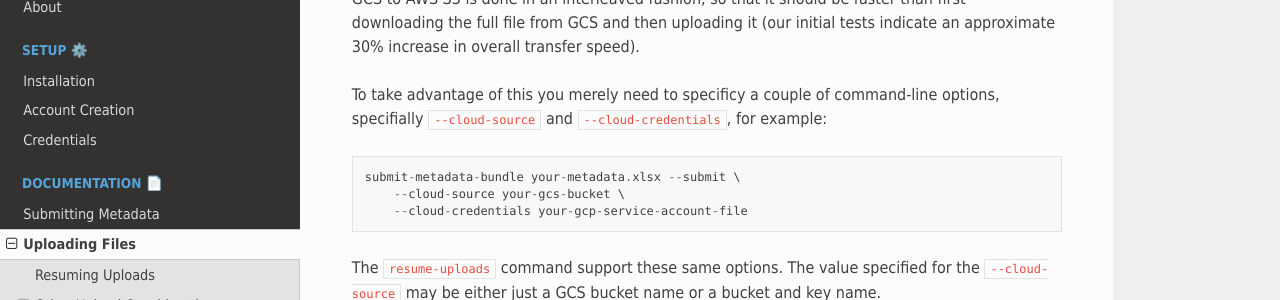
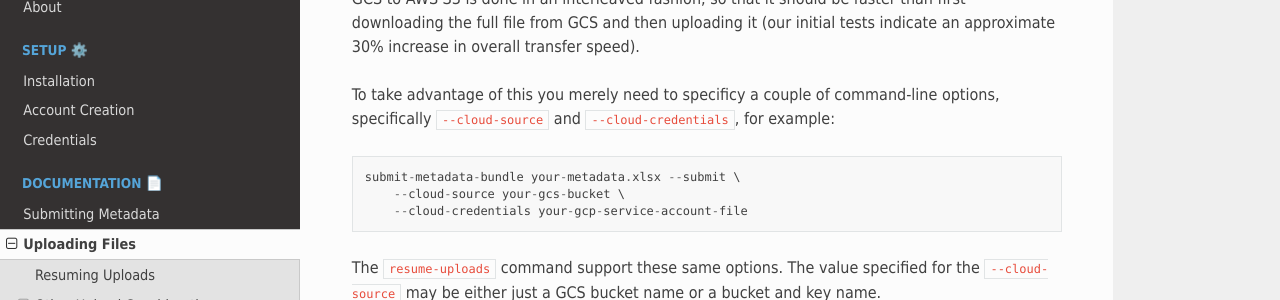
Before and after one commit to smaht-dac/submitr, a Sphinx documentation site: the page built from docs/source/uploading_files.rst, in a window 1280 px wide and 900 px high, scrolled down 2131 px. Shown: the part 175-475 px from the top of the window. Built offline with Sphinx 7.4.7 and the Read the Docs theme 2.0.0, drawn with Linux system fonts in a browser that asks for light colours; pages that are not in the unit, such as notebooks, are missing from menus.

```diff
--- a/docs/source/uploading_files.rst
+++ b/docs/source/uploading_files.rst
@@ -96,7 +96,7 @@ faster than first downloading the full file from GCS and then uploading it
 (our initial tests indicate an approximate 30% increase in overall transfer speed).
 
 To take advantage of this you merely need to specificy a couple of command-line options,
-specifially ``--cloud-source`` and ``--cloud-credentials``, for example::
+specifically ``--cloud-source`` and ``--cloud-credentials``, for example::
 
     submit-metadata-bundle your-metadata.xlsx --submit \
         --cloud-source your-gcs-bucket \
--- a/pyproject.toml
+++ b/pyproject.toml
@@ -49,7 +49,7 @@ include = [
 python = ">=3.8.0,<3.13"
 awscli = ">=1.32.112"
 boto3 = "^1.34.112"
-dcicutils = "8.9.0.1b6"
+dcicutils = "8.9.0.1b7"
 PyYAML = "^6.0.1"
 requests = "^2.31.0"
 googleapi = "^0.1.0"
```
Also changed, not shown: 1 other file.
